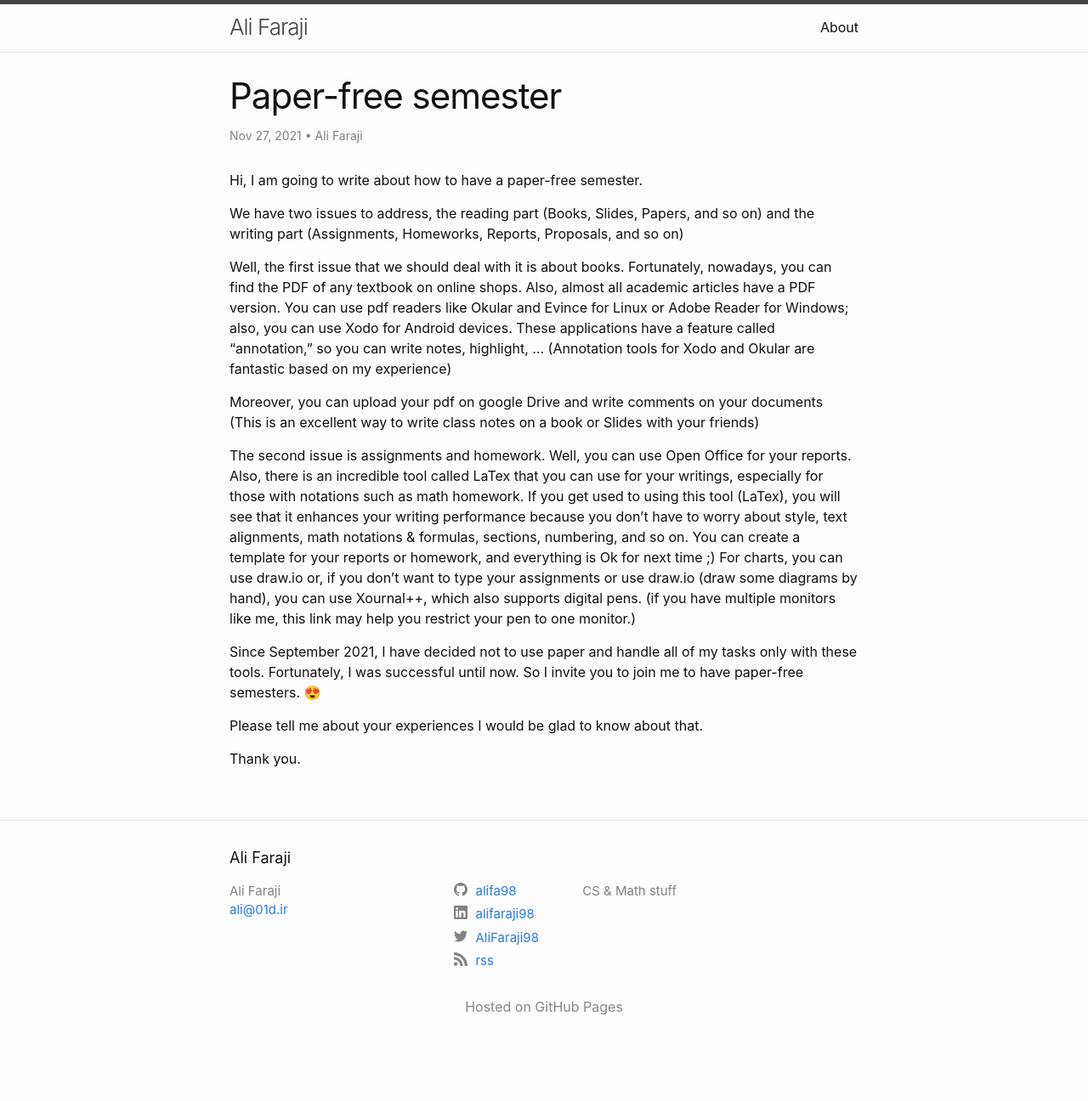
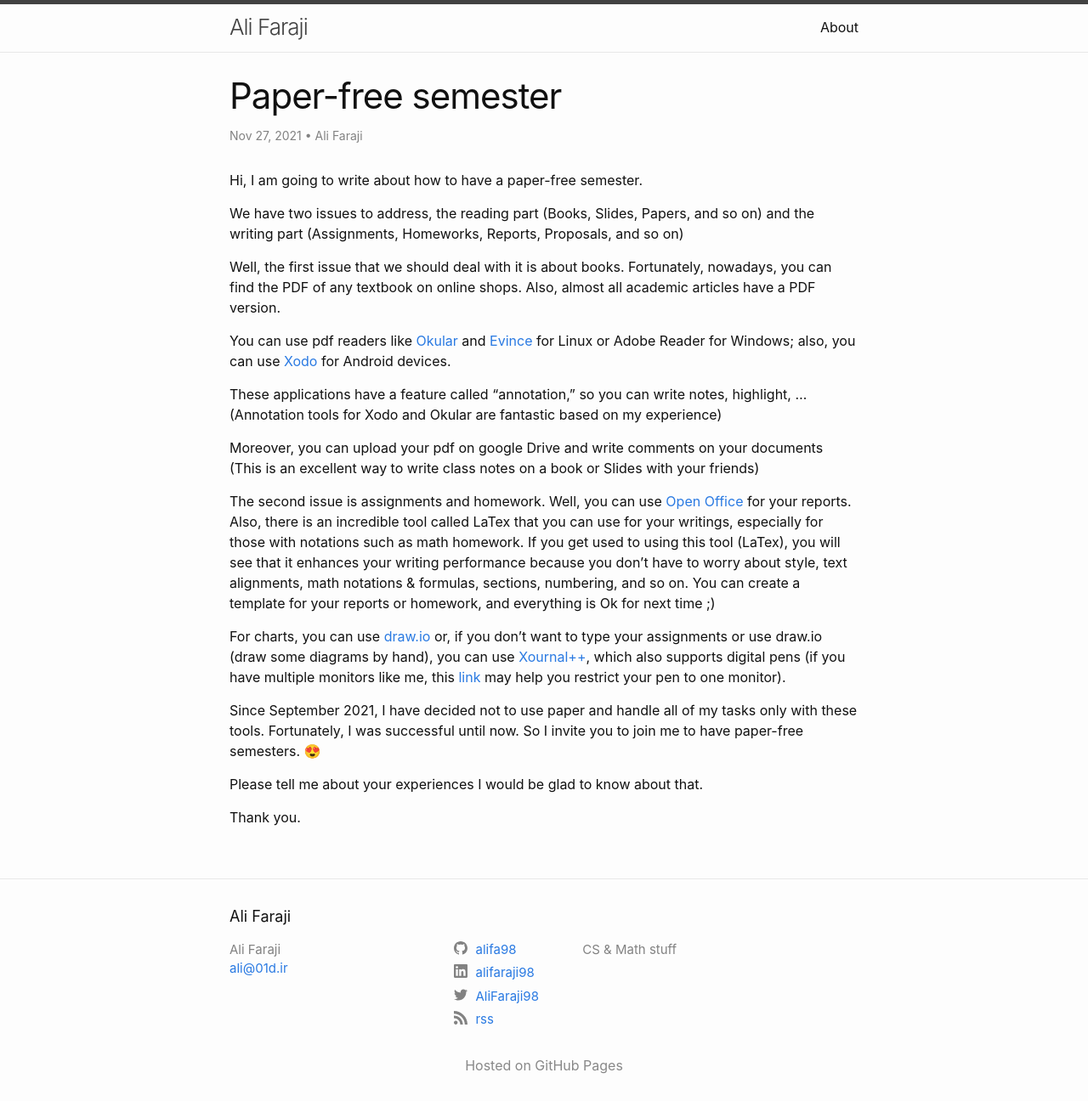
Before and after one commit to alifa98/blog, a Jekyll site: the page built from _posts/2021-11-27-paper-free-semester.markdown, in a window 1280 px wide. Shown: the whole page at 85% size. Built offline with Jekyll 4.4.1, drawn with Linux system fonts in a browser that asks for light colours; comment, search, counter and statistics services are not loaded; before the commit the page ends 1227 px from its top, so only the background shows below that; some of the changed lines change nothing that is shown.

Commit message:
markdown format for links  :)

```diff
--- a/_posts/2021-11-27-paper-free-semester.markdown
+++ b/_posts/2021-11-27-paper-free-semester.markdown
@@ -10,19 +10,30 @@ author: "Ali Faraji"
 
 Hi, I am going to write about how to have a paper-free semester.
 
+
 We have two issues to address, the reading part (Books, Slides, Papers, and so on) and the writing part (Assignments, Homeworks, Reports, Proposals, and so on)
 
+
 Well, the first issue that we should deal with it is about books. Fortunately, nowadays, you can find the PDF of any textbook on online shops. Also, almost all academic articles have a PDF version.
-You can use pdf readers like Okular and Evince for Linux or Adobe Reader for Windows; also, you can use Xodo for Android devices.
+
+You can use pdf readers like [Okular](https://okular.kde.org/) and [Evince](https://wiki.gnome.org/Apps/Evince) for Linux or Adobe Reader for Windows; also, you can use [Xodo](https://play.google.com/store/apps/details?id=com.xodo.pdf.reader&hl=en&gl=US) for Android devices.
+
 These applications have a feature called "annotation," so you can write notes, highlight, ... (Annotation tools for Xodo and Okular are fantastic based on my experience)
+
 
 Moreover, you can upload your pdf on google Drive and write comments on your documents (This is an excellent way to write class notes on a book or Slides with your friends)
 
-The second issue is assignments and homework. Well, you can use Open Office for your reports. Also, there is an incredible tool called LaTex that you can use for your writings, especially for those with notations such as math homework. If you get used to using this tool (LaTex), you will see that it enhances your writing performance because you don't have to worry about style, text alignments, math notations & formulas, sections, numbering, and so on. You can create a template for your reports or homework, and everything is Ok for next time ;)
-For charts, you can use draw.io or, if you don't want to type your assignments or use draw.io (draw some diagrams by hand), you can use Xournal++, which also supports digital pens. (if you have multiple monitors like me, this link may help you restrict your pen to one monitor.)
 
-Since September 2021, I have decided not to use paper and handle all of my tasks only with these tools. Fortunately, I was successful until now. So I  invite you to join me to have paper-free semesters. 😍
+The second issue is assignments and homework. Well, you can use [Open Office](https://www.openoffice.org/download/) for your reports. Also, there is an incredible tool called LaTex that you can use for your writings, especially for those with notations such as math homework. If you get used to using this tool (LaTex), you will see that it enhances your writing performance because you don't have to worry about style, text alignments, math notations & formulas, sections, numbering, and so on. You can create a template for your reports or homework, and everything is Ok for next time ;)
+
+For charts, you can use [draw.io](https://app.diagrams.net/) or, if you don't want to type your assignments or use draw.io (draw some diagrams by hand), you can use [Xournal++](https://github.com/xournalpp/xournalpp), which also supports digital pens (if you have multiple monitors like me, this [link](https://gist.github.com/alifa98/a3d21b559fa850cc894dad72e31ced02) may help you restrict your pen to one monitor).
+
+
+Since September 2021, I have decided not to use paper and handle all of my tasks only with these tools. Fortunately, I was successful until now. So I invite you to join me to have paper-free semesters. 😍
+
 
 Please tell me about your experiences I would be glad to know about that.
 
+
+
 Thank you.
```
